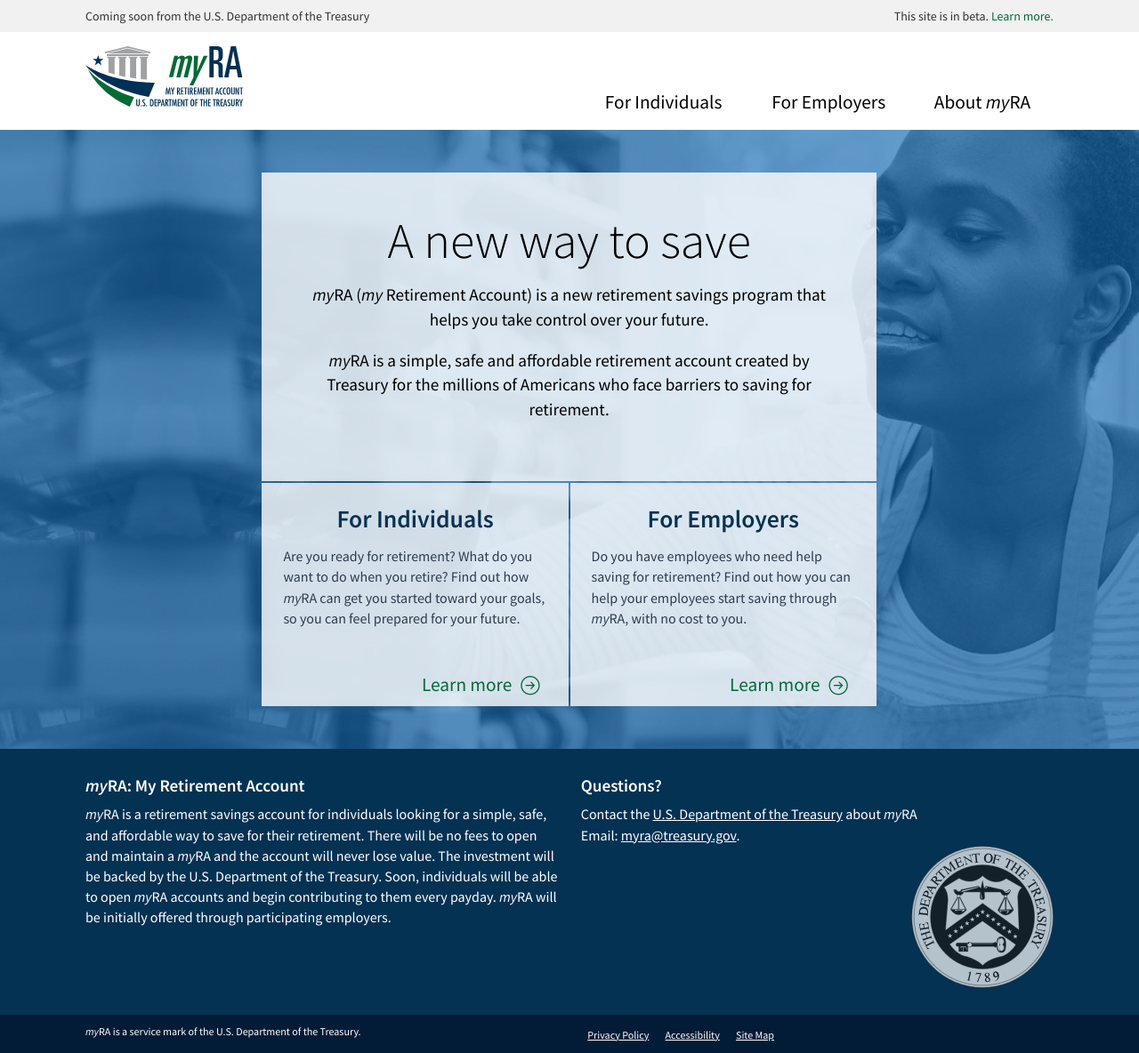
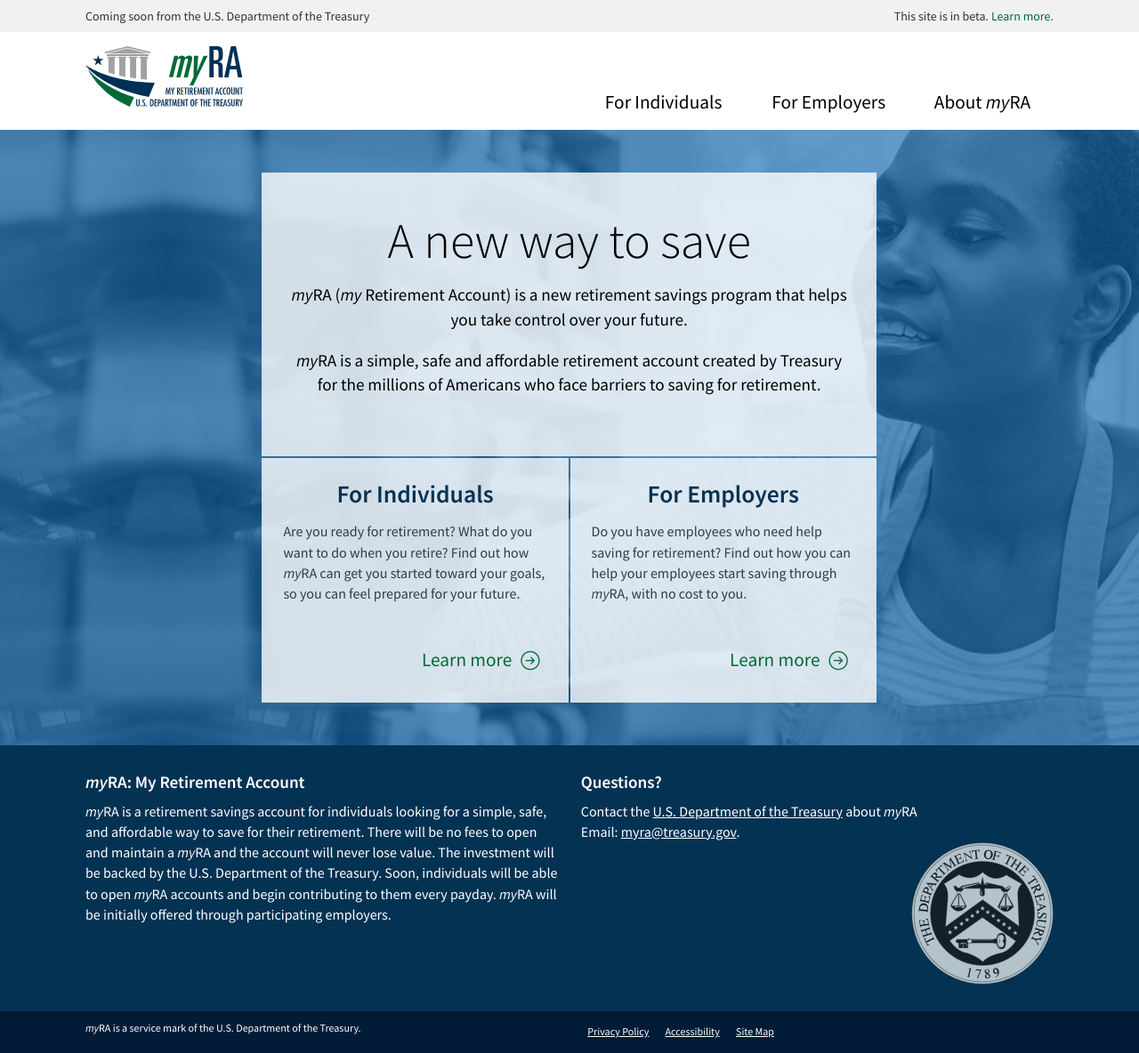
Before and after one commit to 18F/myra, a Jekyll site: the page built from index.html, in a window 1280 px wide. Shown: the whole page at 89% size. Built offline with Jekyll 4.4.1, drawn with Linux system fonts in a browser that asks for light colours.

Commit message:
little fixes

```diff
--- a/static/_sass/_custom.scss
+++ b/static/_sass/_custom.scss
@@ -264,7 +264,7 @@
     }
 
     @include media($large-up) {
-      height: 600px;
+      // height: auto;
     }
 
     @include media($medium-up) {
@@ -299,7 +299,7 @@
 }
 
 .hero-box {
-  padding: 3em;
+  padding: 3em 2em;
   background-color: #fff;
 
   .h1,
@@ -1623,7 +1623,9 @@
 .employer {
 
   .hero {
-    background-image: url('../img/hero-bg-4.jpg');
+    @include media($medium-up) {
+      @include retina('../img/hero-bg-4.jpg', '../img/hero-bg-4@2x.jpg', 1400px);
+    }
   }
 
   .benefits {
@@ -1708,9 +1710,8 @@
 
 .home {
   .hero {
-    background-image: url('../img/hero-bg-1.jpg');
-
-    .container {
+    @include media($medium-up) {
+      @include retina('../img/hero-bg-1.jpg', '../img/hero-bg-1@2x.jpg', 1400px);
     }
   }
 
--- a/static/_sass/base/_states.scss
+++ b/static/_sass/base/_states.scss
@@ -51,12 +51,5 @@
 // Toggle visibility
 
 .toggle-item {
-  @include transition(opacity, .2s);
-  opacity: 0;
   display: none;
-
-  &.open {
-    opacity: 1;
-    display: block;
-  }
 }
--- a/static/_sass/base/mixins/retina.scss
+++ b/static/_sass/base/mixins/retina.scss
@@ -2,7 +2,7 @@
   background-image: url($image);
   background-size: $width auto;
 
-  @media all and (-webkit-min-device-pixel-ratio: 2) {
+  @media (-webkit-min-device-pixel-ratio: 2) {
     background-image: url($image2x);
     background-size: $width auto;
   }
--- a/static/js/init.js
+++ b/static/js/init.js
@@ -22,9 +22,11 @@
     target = $('#' + target);
     if ( target.hasClass('open') ) {
       $('.beta').show().attr('aria-hidden','false');
+      target.slideUp('fast');
       target.removeClass('open').attr('aria-expanded','false');
     } else {
       $('.beta').hide().attr('aria-hidden','true');
+      target.slideDown('fast');
       target.addClass('open').attr('aria-expanded','true');
     }
   });
```
Also changed, not shown: _includes/head.html (+1 -6 lines).
